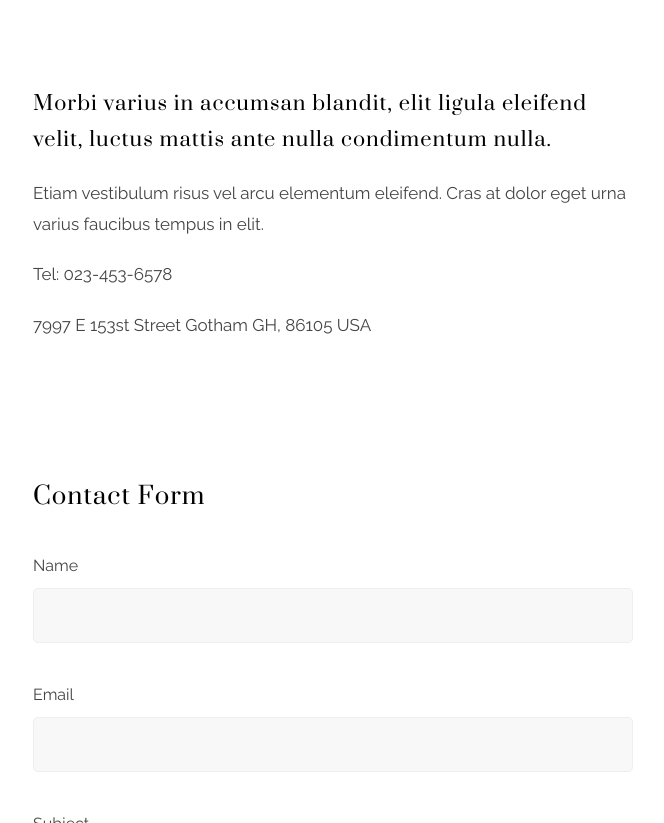
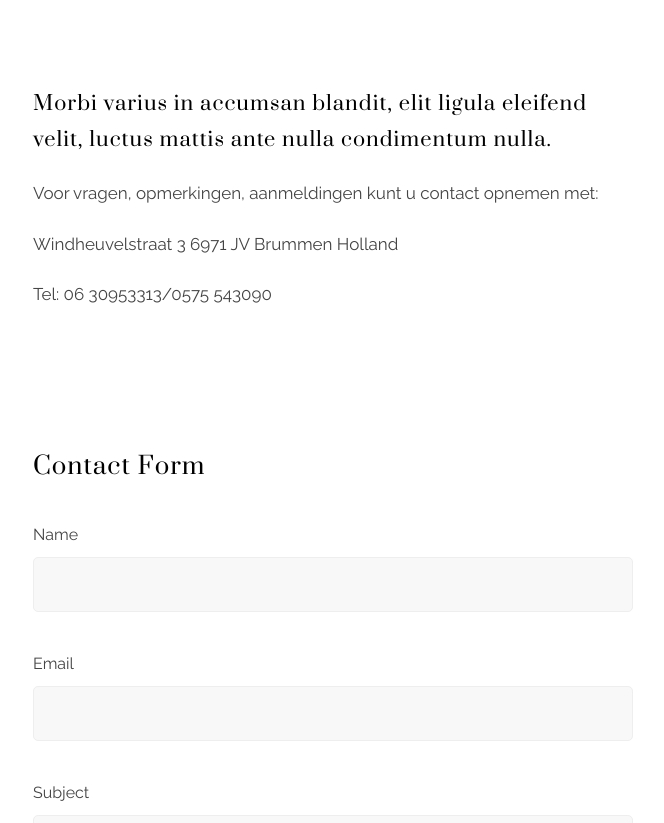
Before and after one commit to feicohvdm/feicohvdm.github.io, a Jekyll site: the page built from contact.md, in a window 1280 px wide and 900 px high, scrolled down 705 px, cut to the strip 77-900 px from the top of the window. Shown: the whole strip, without its empty margins (307-971 px from the left). Built offline with Jekyll 4.4.1, drawn with Linux system fonts in a browser that asks for light colours.

Commit message:
contact
nieuwe tekst

```diff
--- a/contact.md
+++ b/contact.md
@@ -13,12 +13,13 @@ formspree:
 
 #### Morbi varius in accumsan blandit, elit ligula eleifend velit, luctus mattis ante nulla condimentum nulla.
 
-Etiam vestibulum risus vel arcu elementum eleifend. Cras at dolor eget urna varius faucibus tempus in elit.
+Voor vragen, opmerkingen, aanmeldingen kunt u contact opnemen met:
 
-Tel: 023-453-6578
+Windheuvelstraat 3
+6971 JV Brummen
+Holland
 
-7997 E 153st Street
-Gotham
-GH, 86105 USA
+Tel: 06 30953313/0575 543090
+
 
 {% include map.html latitude="40.6700" longitude="-73.9400" zoom="16" %}
```
